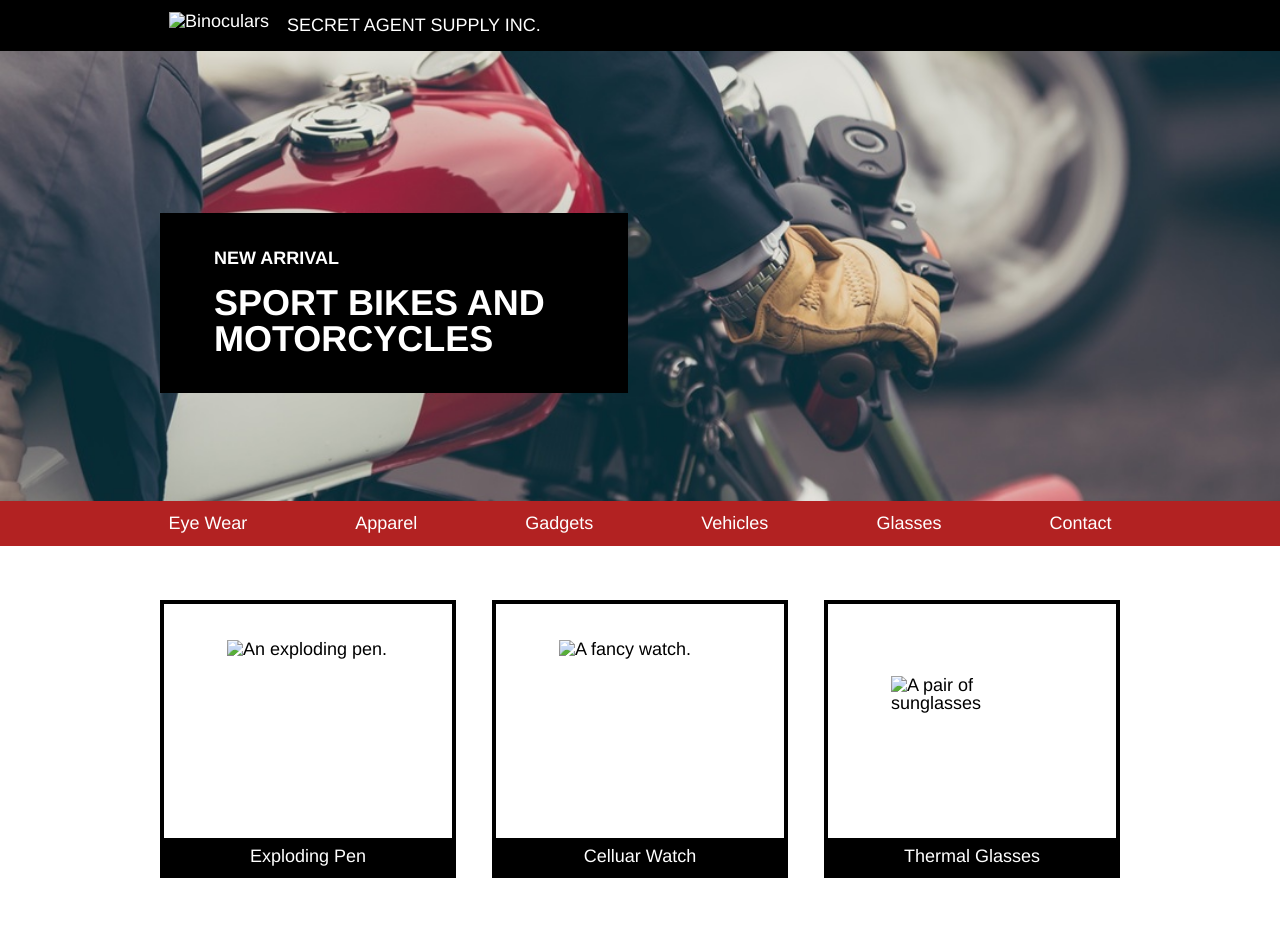
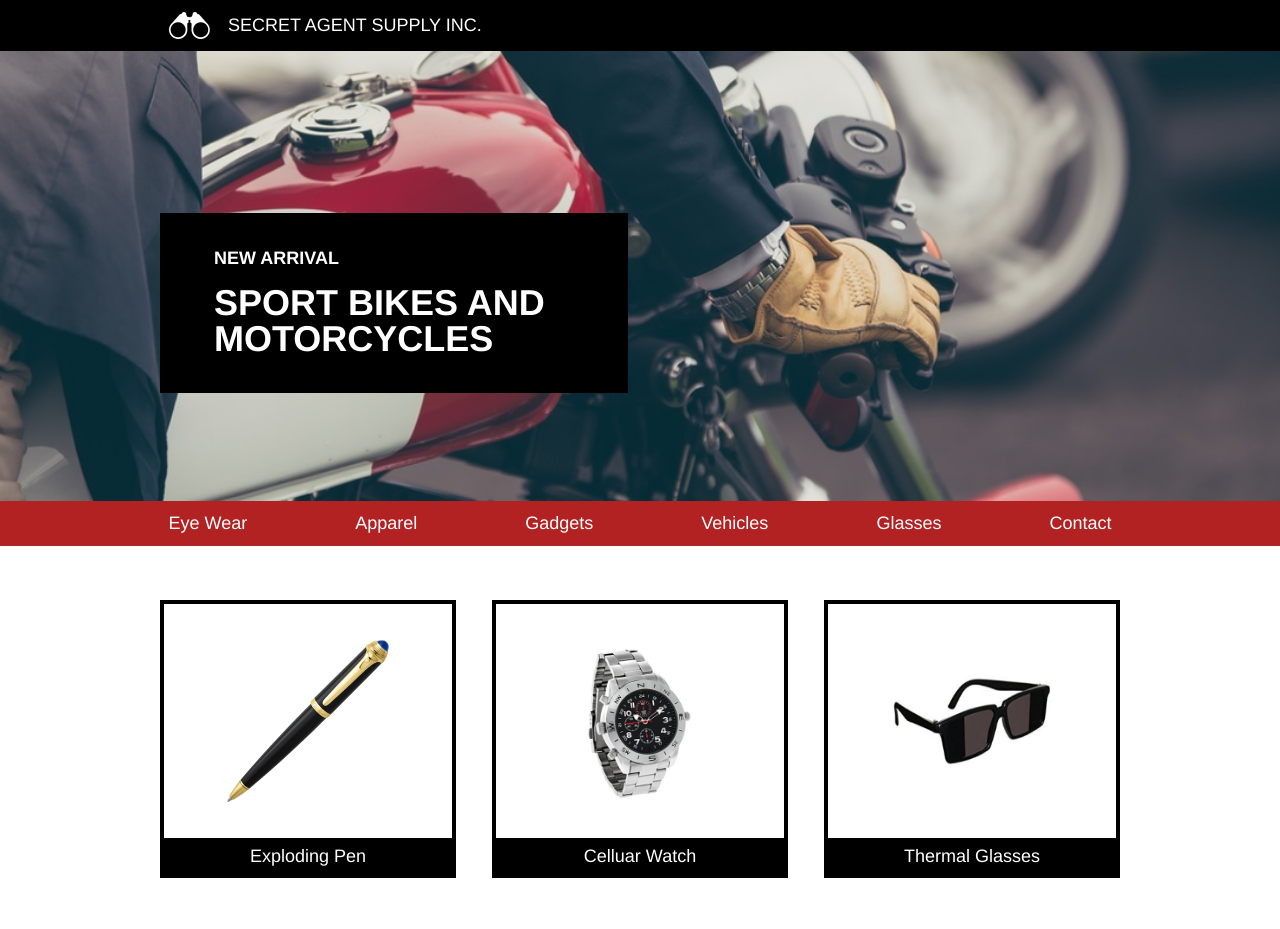
Before and after one commit to Im3lectRick/Secret-Agent-Supply, a plain HTML site: page index.html in a window 1280 px wide. Shown: the top 929 px of the page. Drawn offline with Linux system fonts and the light colour scheme.

Commit message:
Amended the pathways for image files.

```diff
--- a/index.html
+++ b/index.html
@@ -9,7 +9,7 @@
   <body>
     <header>
       <div id="logo" class="container">
-        <img src="../SecretAgentSupply/resources/images/logo.png" alt="Binoculars">
+        <img src="../../resources/images/logo.png" alt="Binoculars">
         <h1>SECRET AGENT SUPPLY INC.</h1>
       </div>
     </header>
@@ -35,15 +35,15 @@
     <div class="merch">
       <div id="merch" class="container">
         <div class="item">
-          <img src="../SecretAgentSupply/resources/images/pen.png" alt="An exploding pen.">
+          <img src="../../resources/images/pen.png" alt="An exploding pen.">
           <span>Exploding Pen</span>
         </div>
         <div id="watch" class="item">
-          <img src="../SecretAgentSupply/resources/images/watch.png" alt="A fancy watch.">
+          <img src="../../resources/images/watch.png" alt="A fancy watch.">
           <span>Celluar Watch</span>
         </div>
         <div id="glasses" class="item">
-          <img src="../SecretAgentSupply/resources/images/glasses.png" alt="A pair of sunglasses">
+          <img src="../../resources/images/glasses.png" alt="A pair of sunglasses">
           <span>Thermal Glasses</span>
         </div>
       </div>
```
